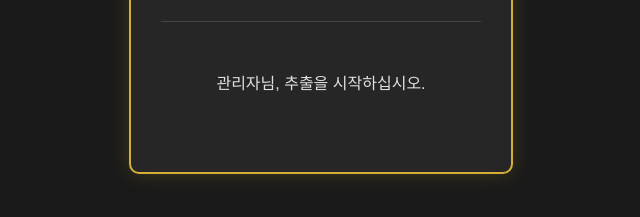
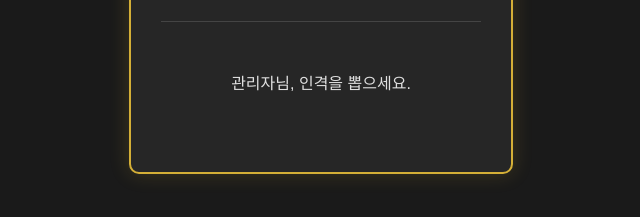
Before and after one commit to jinnander/limbus-Gacha-by-Keyword, a plain HTML site: page index.html in a window 1280 px wide. Shown: the part 413-630 px from the top of the page, 319-959 px from the left. Drawn offline with Linux system fonts and the light colour scheme.

```diff
--- a/index.html
+++ b/index.html
@@ -80,7 +80,7 @@
         </div>
 
         <div id="result">
-            <div id="resultText">관리자님, 추출을 시작하십시오.</div>
+            <div id="resultText">관리자님, 인격을 뽑으세요.</div>
         </div>
     </div>
 
```
